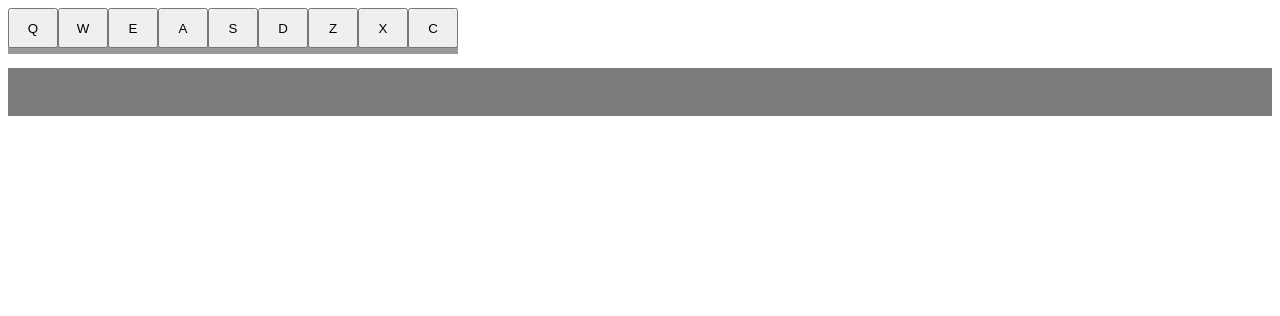
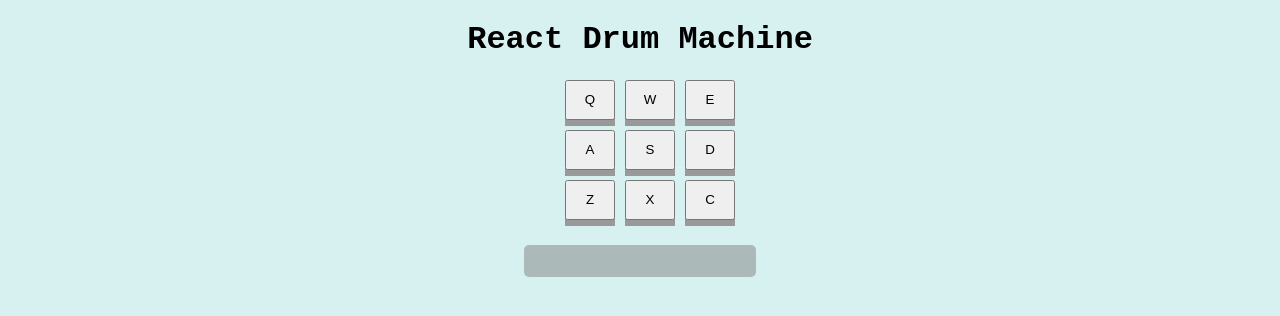
Before and after one commit to EzequielCaste/react-drum-machine, a React (Create React App) app: page / in a window 1280 px wide. Shown: the top 316 px of the page. Built offline with nearby package versions, Linux system fonts and the light colour scheme.

Commit message:
added styles

```diff
--- a/src/App.js
+++ b/src/App.js
@@ -5,9 +5,7 @@ import { sounds } from "./sounds";
 
 export default function App() {
   const [currentLabel, setCurrentLabel] = useState("");
-  const [style, setStyle] = useState({
-    backgroundColor: "red"
-  });
+
   useEffect(() => {
     sounds.forEach(item => {
       window.addEventListener("keydown", e => {
@@ -24,18 +22,17 @@ export default function App() {
     });
   }, []);
   function playSound(id) {
-    // setStyle({
-    //   backgroundColor: "black"
-    // });
     const player = document.getElementById(id);
     player.currentTime = "0";
-    player.play();
+    const audioPromise = player.play();
+    if (audioPromise !== undefined) {
+      audioPromise
+        .then(_ => {})
+        .catch(error => {
+          console.log(error);
+        });
+    }
     setCurrentLabel(player.parentElement.id);
-    // const timer = setTimeout(() => {
-    //   setStyle({
-    //     backgroundColor: "red"
-    //   });
-    // }, 100);
   }
 
   const components = sounds.map(item => {
@@ -43,7 +40,8 @@ export default function App() {
   });
   return (
     <div id="drum-machine">
-      <div>{components}</div>
+      <h1>React Drum Machine</h1>
+      <div id="drum-pad">{components}</div>
       <Label text={currentLabel} />
     </div>
   );
--- a/src/styles.css
+++ b/src/styles.css
@@ -1,6 +1,6 @@
-.App {
-  font-family: sans-serif;
-  text-align: center;
+body {
+  background-color: rgba(210, 240, 238, 0.884);
+  font-family: "Inconsolata", monospace;
 }
 button {
   width: 50px;
@@ -9,17 +9,29 @@ button {
 }
 button:active,
 .active {
-  background-color: green;
+  font-weight: 800;
+  background-color: rgb(169, 255, 169);
   box-shadow: 0 3px #666;
   transform: translateY(4px);
 }
 .label {
-  height: 1rem;
-  background-color: #7c7c7c;
+  border-radius: 5px;
+  margin: 25px auto;
+  width: 200px;
+  background-color: #7c7c7c7a;
   padding: 1rem;
 }
-/* .active {
-  background-color: ;
-  box-shadow: 0 3px #666;
-  transform: translateY(4px);
-} */
+#root {
+  text-align: center;
+}
+#drum-machine {
+  margin: 0 auto;
+  max-width: 600px;
+}
+#drum-pad {
+  width: 150px;
+  display: grid;
+  grid-gap: 10px;
+  margin: auto;
+  grid-template-columns: repeat(3, 1fr);
+}
```
Also changed, not shown: src/handleEvents.js (deleted, +0 -18 lines).
